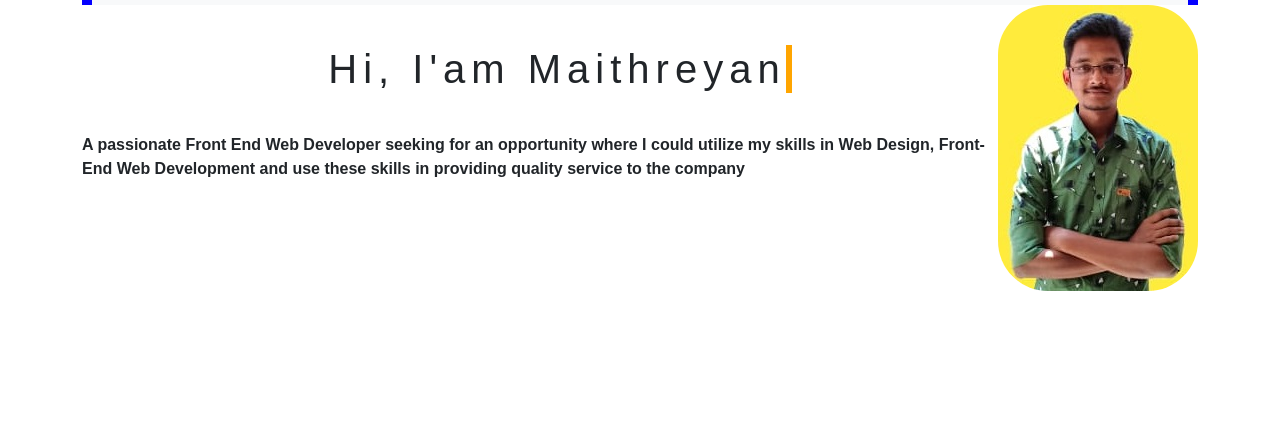
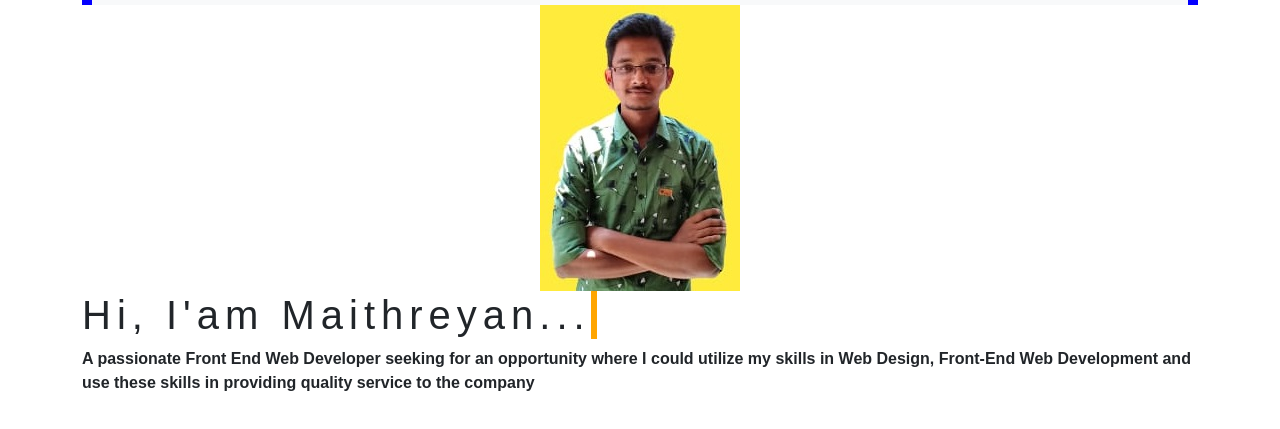
Before and after one commit to MMaithreyan/Portfolio, a plain HTML site: page index.html in a window 1280 px wide. Shown: the part 71-500 px from the top of the page. Drawn offline with nearby package versions, Linux system fonts and the light colour scheme; a web font is replaced by a local one.

Commit message:
name changed

```diff
--- a/index.html
+++ b/index.html
@@ -92,10 +92,10 @@
 
         <div class="home_home">
             <div class="hero_photo">
-                <img src="pto.jpeg" alt="">
+                <img src="pto.jpeg" class=" mx-auto d-block"  alt="">
             </div>
            <div class="hero_name">
-               <h1>Hi, I'am Maithreyan </h1>
+               <h1>Hi, I'am Maithreyan... </h1>
            </div>
            <div class="about_hero">
             A passionate Front End Web Developer seeking for an opportunity where I could utilize my skills in Web Design, Front-End Web Development and use these skills in providing quality service to the company
--- a/style.css
+++ b/style.css
@@ -118,23 +118,17 @@ border-color: #000;
 .home_home{
     width: 100%;
     height: 100vh;
+
 }
-.hero_photo{
-    display: flex;
-    float: right;
-}
-.hero_photo img{
-    border-radius:50px;
-}
-.hero_name{
-    padding: 40px;
-}
+
+
+
 .hero_name h1 {
    width: fit-content;
     overflow: hidden; /* Ensures the content is not revealed until the animation */
     border-right: .15em solid orange; /* The typwriter cursor */
     white-space: nowrap; /* Keeps the content on a single line */
-    margin: auto; /* Gives that scrolling effect as the typing happens */
+  /* Gives that scrolling effect as the typing happens */
     letter-spacing: .15em; /* Adjust as needed */
     animation:
       typing 1.5s steps(40, end),
@@ -152,3 +146,9 @@ border-color: #000;
     from, to { border-color: transparent }
     10% { border-color: orange; }
   }
+
+
+  /* ---------------------------------------------------------------------- */
+  @media screen and (max-width:768px) {
+
+  }
```
